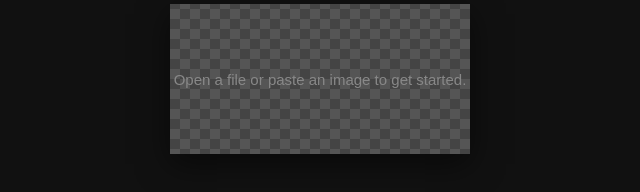
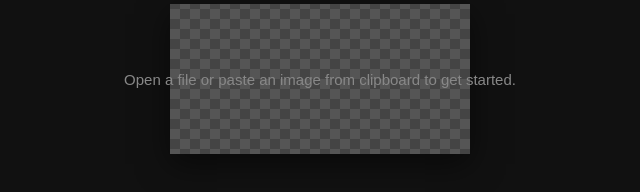
Before and after one commit to BiteError/image-copypaster, a website built with Vite: page index.html in a window 1280 px wide. Shown: the part 346-538 px from the top of the page, 320-960 px from the left. Built offline with nearby package versions, Linux system fonts and the light colour scheme.

Commit message:
Edit hint on empty canvas

```diff
--- a/index.html
+++ b/index.html
@@ -121,7 +121,7 @@
   <div id="container">
     <canvas id="image-canvas"></canvas>
     <canvas id="ui-layer"></canvas>
-    <p id="empty-prompt">Open a file or paste an image to get started.</p>
+    <p id="empty-prompt">Open a file or paste an image from clipboard to get started.</p>
   </div>
 
   <div id="toast-container" role="status" aria-live="polite"></div>
```
